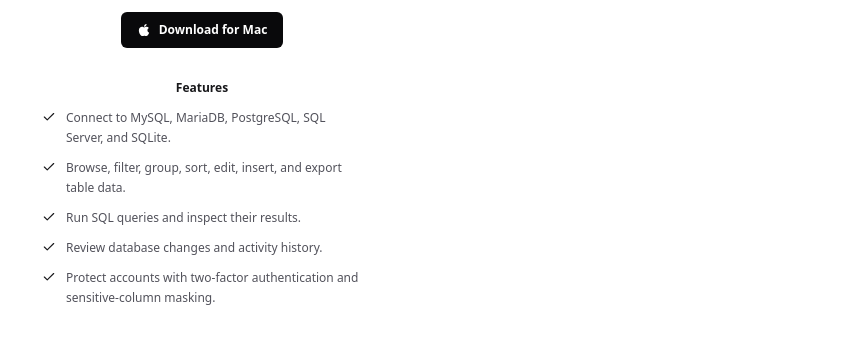
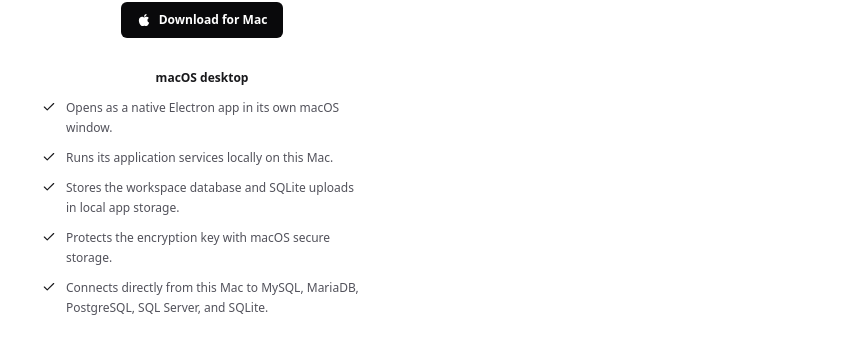
Before and after one commit to scasolari/pdv-martial, a Next.js app: page / in a window 1280 px wide. Shown: the part 288-642 px from the top of the page, without its empty margins (438-1280 px from the left). Built offline with nearby package versions, Linux system fonts and the light colour scheme; no server answers.

Commit message:
copy: describe Electron desktop features

```diff
--- a/pages/index.js
+++ b/pages/index.js
@@ -5,11 +5,11 @@ import { Check } from "lucide-react";
 import { Tabs, TabsList, TabsTrigger } from "@/components/ui/tabs";
 
 const appFeatures = [
-    "Connect to MySQL, MariaDB, PostgreSQL, SQL Server, and SQLite.",
-    "Browse, filter, group, sort, edit, insert, and export table data.",
-    "Run SQL queries and inspect their results.",
-    "Review database changes and activity history.",
-    "Protect accounts with two-factor authentication and sensitive-column masking.",
+    "Opens as a native Electron app in its own macOS window.",
+    "Runs its application services locally on this Mac.",
+    "Stores the workspace database and SQLite uploads in local app storage.",
+    "Protects the encryption key with macOS secure storage.",
+    "Connects directly from this Mac to MySQL, MariaDB, PostgreSQL, SQL Server, and SQLite.",
 ];
 
 function ThemeSelector() {
@@ -47,7 +47,7 @@ export default function Home() {
                 </a>
                 <section aria-labelledby="features-title" className="w-80 max-w-[calc(100vw-2rem)]">
                     <h1 id="features-title" className="mb-3 text-center text-xs font-semibold text-zinc-900 dark:text-zinc-100">
-                        Features
+                        macOS desktop
                     </h1>
                     <ul className="space-y-2.5">
                         {appFeatures.map((feature) => (
```
